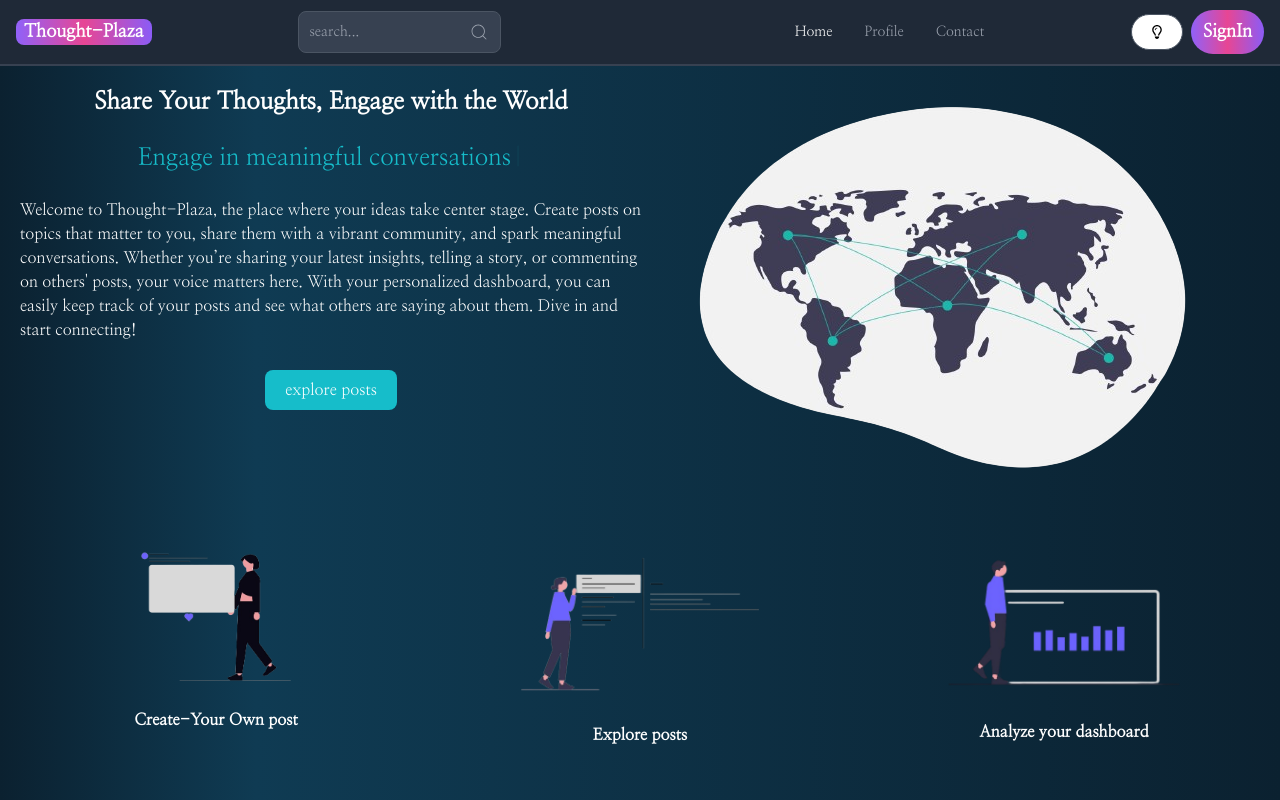
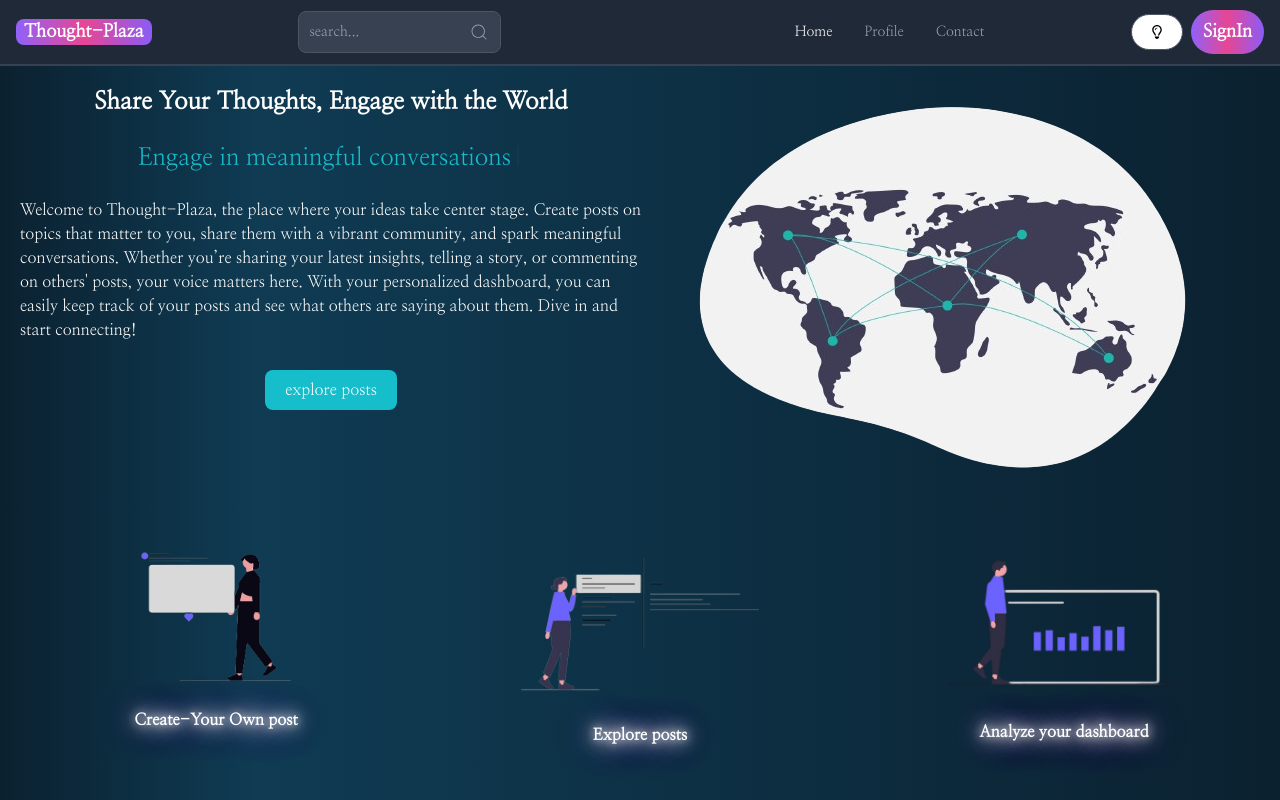
Before and after one commit to Protyay140/Thought-Plaza, a React (Vite) app in the folder client/: page / in a window 1280 px wide. Shown: the top 800 px of the page. Built offline with nearby package versions, Linux system fonts and the light colour scheme; no server answers; a web font is replaced by a local one.

Commit message:
animation home page

```diff
--- a/client/src/pages/home.jsx
+++ b/client/src/pages/home.jsx
@@ -38,18 +38,31 @@ const Home = () => {
     fetchRecentPost();
   }, [])
 
+  const glowVariants = {
+    glow: {
+      textShadow: [
+        "0 0 5px #fff, 0 0 10px #fff, 0 0 15px #fff, 0 0 20px #ff00ff",
+        "0 0 10px #fff, 0 0 20px #fff, 0 0 30px #fff, 0 0 40px #ff00ff"
+      ],
+      transition: {
+        // duration: 0.3,
+        // repeat: Infinity,
+      }
+    }
+  };
+
   return (
     <>
       <div className='main-container min-h-screen flex flex-col  gap-2 p-2'>
         <div className='hero  flex flex-col-reverse md:flex-row gap-2 pl-3'>
           <motion.div
             variants={{
-            hidden : {opacity:0,y:5},
-            visible : {opacity:1,y:0}
+              hidden: { opacity: 0, y: 5 },
+              visible: { opacity: 1, y: 0 }
             }}
-          initial = 'hidden'
-          animate = 'visible'
-          transition= {{duration:0.5,delay:0.25}}
+            initial='hidden'
+            animate='visible'
+            transition={{ duration: 0.5}}
             className="left  md:w-1/2 flex flex-col gap-2">
             <div className="top text-center mt-3">
               <span className='text-2xl font-bold'>Share Your Thoughts, Engage with the World</span>
@@ -69,18 +82,18 @@ const Home = () => {
             </div>
             <div className="text-center">
               <motion.button
-              whileHover={{scale:1.2}}
-              transition = {{duration:0.3,ease:'easeOut'}}
-              onClick={()=>{
+                whileHover={{ scale: 1.2 }}
+                transition={{ duration: 0.3, ease: 'easeOut' }}
+                onClick={() => {
                   navigate('/search?searchTerm=')
                 }}
                 className='bg-teal-400 p-2 px-5 text-white rounded-lg mt-5 hover:bg-teal-500'>explore posts</motion.button>
             </div>
           </motion.div>
           <motion.div
-          initial = {{y:-100}}
-          animate = {{y:0}}
-          transition={{duration : 1}}
+            initial={{ y: -100 }}
+            animate={{ y: 0 }}
+            transition={{ duration: 0.5}}
             className="right  md:w-1/2">
             <img src="home_pic.png" alt="hero_image" />
           </motion.div>
@@ -91,7 +104,10 @@ const Home = () => {
               <img src="create_post.png" alt="" />
             </div>
             <div className=' text-center font-bold'>
-              <span className='font-bold'> Create-Your Own post</span>
+              <motion.span
+                variants={glowVariants}
+                animate="glow"
+                className='font-bold'> Create-Your Own post</motion.span>
             </div>
           </div>
           <div className='md:w-1/3  flex flex-col text-center gap-2'>
@@ -99,7 +115,10 @@ const Home = () => {
               <img src="explore_post.png" alt="" />
             </div>
             <div className=' font-bold'>
-              <span className='font-bold'>Explore posts</span>
+              <motion.span
+                variants={glowVariants}
+                animate="glow"
+                className='font-bold'>Explore posts</motion.span>
             </div>
           </div>
           <div className='md:w-1/3  flex flex-col text-center gap-2'>
@@ -107,7 +126,10 @@ const Home = () => {
               <img src="dashboard.png" alt="" />
             </div>
             <div className=' font-bold'>
-              <span className='font-bold'>Analyze your dashboard</span>
+              <motion.span
+                variants={glowVariants}
+                animate="glow"
+                className='font-bold'>Analyze your dashboard</motion.span>
             </div>
           </div>
         </div>
```
Lines whose indentation alone changed are shown as unchanged.
